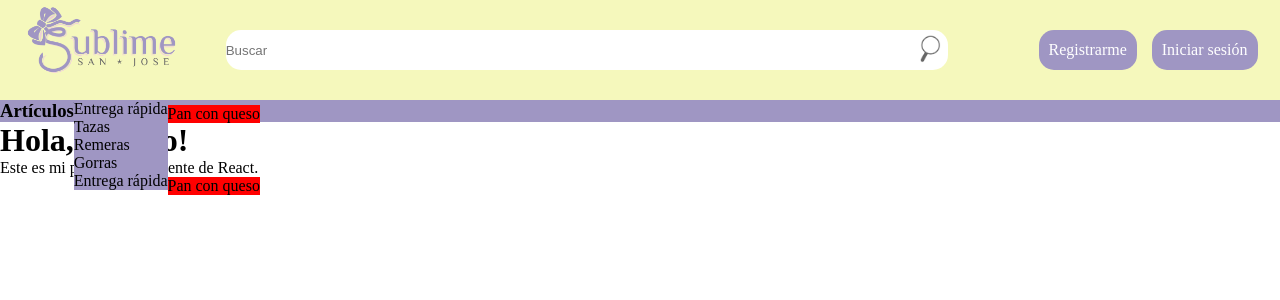
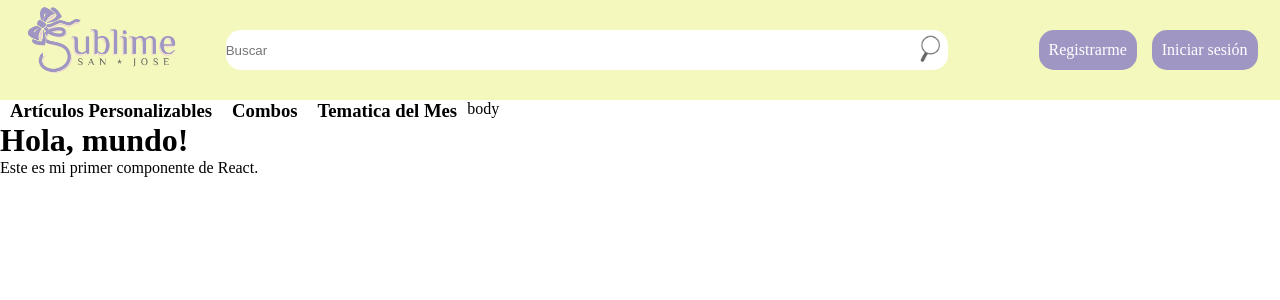
Before and after one commit to Arkuri-D/005-Sublime-React, a React (Vite) app in the folder Sublime/: page / in a window 1280 px wide. Shown: the top 300 px of the page. Built offline with nearby package versions, Linux system fonts and the light colour scheme.

Commit message:
MenuD funcionales, falta mejoras su css

```diff
--- a/Sublime/src/components/generics/menues_d.jsx
+++ b/Sublime/src/components/generics/menues_d.jsx
@@ -3,20 +3,33 @@ import React from 'react';
 const MenuD = ({ elementos }) => {
     return (
         <div className='MenuD'>
-            <h3>{elementos[0]}</h3>
+            <h3>{elementos[0].texto}</h3>
             <ul>
                 {elementos.slice(1).map((elemento, index) => (
                     <React.Fragment key={index}>
                         {Array.isArray(elemento) ? (
                             <li key={index} className='SubMenuD'>
-                                <ul>{elemento[0]}
+                                {elemento[0].texto}
+                                <ul>
                                     {elemento.slice(1).map((subElemento, subIndex) => (
-                                        <li key={subIndex}>{subElemento}</li>
+                                        <li key={subIndex}>
+                                            {subElemento.url ? (
+                                                <a href={subElemento.url}>{subElemento.texto}</a>
+                                            ) : (
+                                                subElemento.texto
+                                            )}
+                                        </li>
                                     ))}
                                 </ul>
                             </li>
                         ) : (
-                            <li>{elemento}</li>
+                            <li key={index}>
+                                {elemento.url ? (
+                                    <a href={elemento.url}>{elemento.texto}</a>
+                                ) : (
+                                    elemento.texto
+                                )}
+                            </li>
                         )}
                     </React.Fragment>
                 ))}
--- a/Sublime/src/components/specific/menud1.jsx
+++ b/Sublime/src/components/specific/menud1.jsx
@@ -3,15 +3,76 @@ import MenuD from '../generics/menues_d';
 
 const Menud1 = () => {
     const ArticulosP = [
-        { elementos: ['Artículos', ['Entrega rápida', 'Envío gratuito', 'Pan con queso', ],  'Tazas', 'Remeras', 'Gorras', ['Entrega rápida', 'Envío gratuito', 'Pan con queso', ] ] },
+        {
+            elementos: [
+                { texto: 'Artículos Personalizables' },
+                [
+                    { texto: 'Ceámica', url: '/ceramica' },
+                    { texto: 'Tazas', url: '/tazas' },
+                    { texto: 'Tazas magicas', url: '/tazas-magicas' },
+                ],
+                [
+                    { texto: 'Madera', url: '/madera' },
+                    { texto: 'Bandejas', url: '/bandejas' },
+                    { texto: 'Carteles', url: '/carteles' },
+                    { texto: 'Rompe Cabezas', url: '/rompe-cabezas' },
+                    { texto: 'Porta Retratos', url: '/porta-retratos' },
+                ],
+                [
+                    { texto: 'Plastico', url: '/plastico' },
+                    { texto: 'Taza de plastico', url: '/taza-de-plastico' },
+                    { texto: 'Cantimploras ', url: '/cantimploras' },
+                    { texto: 'Jarro Térmico', url: '/jarro-termico' },
+                    { texto: 'Mates', url: '/mates' },
+                    { texto: 'Mates Listos', url: '/mates-listos' },
+                    { texto: 'Vaso', url: '/Vaso' },
+                    { texto: 'LLaveros', url: '/llaveros' },
+                ],
+                [
+                    { texto: 'Remeras', url: '/remeras' },
+                    { texto: 'Remera Blanca Unisexs', url: '/remera-blanca-unisex' },
+                    { texto: 'Remera Gris Unisexs', url: '/remera-gris-unisex' },
+                    { texto: 'Remera Blanca Mangas Negras Unisexs', url: '/remera-blanca-mangas-negras-unisex' },
+                    { texto: 'Remera Gris Mangas Negras Unisexs', url: '/remera-gris-mangas-negras-unisex' },
+                    { texto: 'Remera Blanca Niños', url: '/remera-blanca-niños' },
+                ],
+                { texto: 'Vidrio', url: '/vidrio' },
+                { texto: 'Aluminio', url: '/aluminio' },
+            ]
+        }
     ];
 
+        const Combos = [
+            {
+                elementos: [
+                    { texto: 'Combos' },
+                    { texto: 'Arreglos con Dulces', url: '/arreglos-dulces' },
+                    { texto: 'Arreglos para Desayunos', url: '/arreglos-desayunos' },
+                ]
+            }
+        ];
+
+        const TematicaMes = [
+            {
+                elementos: [
+                    { texto: 'Tematica del Mes' },
+                    { texto: 'Sorpresa para Mamá', url: '/sorpresa-mama' },
+                    { texto: 'Descuento Especial', url: '/descuento-especial' },
+                    { texto: 'Regalo Abuelita', url: '/regalo-abuelita' },
+                ]
+            }
+        ];
 
     return (
-        <div>
+        <div className='menucontainer'>
             {ArticulosP.map((elemento, index) => (
-                <MenuD key={index} elementos={elemento.elementos}>
-                </MenuD>
+                <MenuD key={index} elementos={elemento.elementos} />
+            ))}
+            {Combos.map((elemento, index) => (
+                <MenuD key={index} elementos={elemento.elementos} />
+            ))}
+            {TematicaMes.map((elemento, index) => (
+                <MenuD key={index} elementos={elemento.elementos} />
             ))}
         </div>
     );
--- a/Sublime/src/styles/global.css
+++ b/Sublime/src/styles/global.css
@@ -2,6 +2,11 @@
 margin: 0px;
 padding: 0px;
 list-style-type: none; /*quita el circulito de las listas*/
+}
+a{
+    color: inherit; /* Hereda el color del padre */
+    text-decoration: none;
+    cursor: pointer;
 }
 
 .Header{
@@ -68,41 +73,61 @@ list-style-type: none; /*quita el circulito de las listas*/
 }
 
 
-.Body{
+.Body {
     display: flex;
-    background-color: #9f96c3;
+}
+
+.Body .menucontainer{
+    display: flex;
 }
 
 .Body .MenuD {
     position: relative;
+    padding: 0px 10px;
 }
 
-.MenuD >h3 {
-    width: min-content;
+.MenuD > h3 {
+    width: max-content;
+    cursor: pointer;
 }
+
 .Body .MenuD > ul {
-    background-color: #9f96c3;
-    position: absolute; /* Posiciona el submenú de forma absoluta */
-    top: 0%; /* Alinea el submenú en la parte superior del menú principal */
-    left: 100%; /* Desplaza el submenú a la derecha del menú principal */
-    display: ; /* Oculta el submenú por defecto */
+    background-color: white;
+    position: absolute; /* Cambiado a absolute para que no empuje el contenido */
+    top: 100%; /* Desplaza el menú principal hacia abajo */
+    left: 0; /* Alinea el menú principal al borde izquierdo */
+    display: none; /* Oculta el submenú por defecto */
     width: max-content;
+    z-index: 1; /* Asegura que el menú principal esté por encima de otros contenidos */
 }
 
 .MenuD:hover > ul {
     display: block; /* Muestra el submenú cuando se pasa el ratón sobre el menú principal */
 }
 
-.SubMenuD > ul{
+.SubMenuD {
     position: relative;
 }
 
-.SubMenuD > ul >li{
-    background-color: red;
+.SubMenuD > ul {
+    background-color: white;
     position: absolute; /* Posiciona el submenú de forma absoluta */
-    top: 0px; /* Alinea el submenú en la parte superior del menú principal */
+    top: 0;
     left: 100%; /* Desplaza el submenú a la derecha del menú principal */
-    display: block;/* Oculta el submenú por defecto */
-    width: max-content;
-    margin-top: 5px;
+    display: none; /* Oculta el submenú por defecto */
+    z-index: 1; /* Asegura que los submenús estén por encima de otros contenidos */
 }
+
+.SubMenuD:hover > ul {
+    display: block; /* Muestra el submenú cuando se pasa el ratón sobre el elemento SubMenuD */
+}
+
+.SubMenuD > ul > li {
+    background-color: white;
+    white-space: nowrap;
+}
+
+.MenuD > ul > li {
+    position: relative;
+    white-space: nowrap;
+}
```
